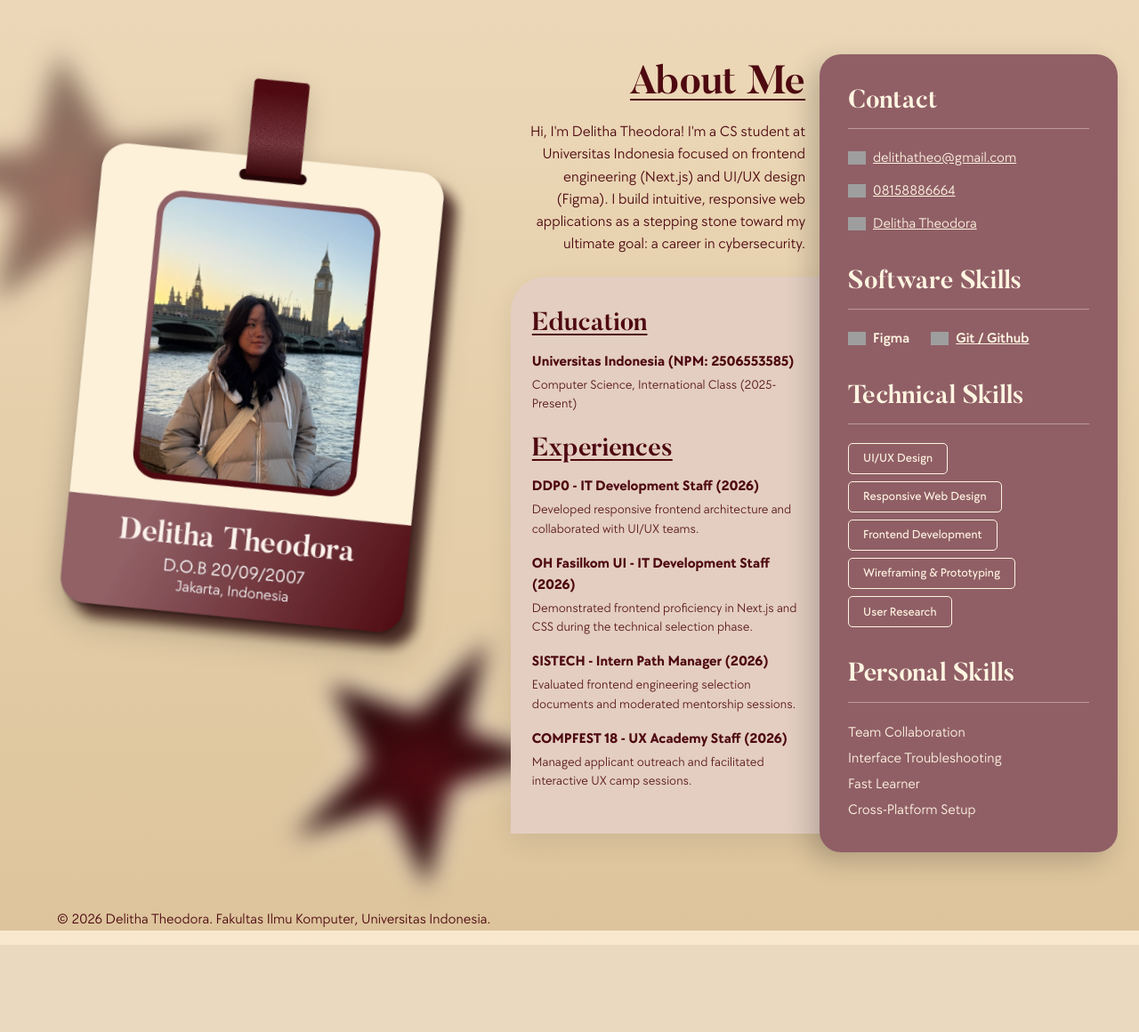
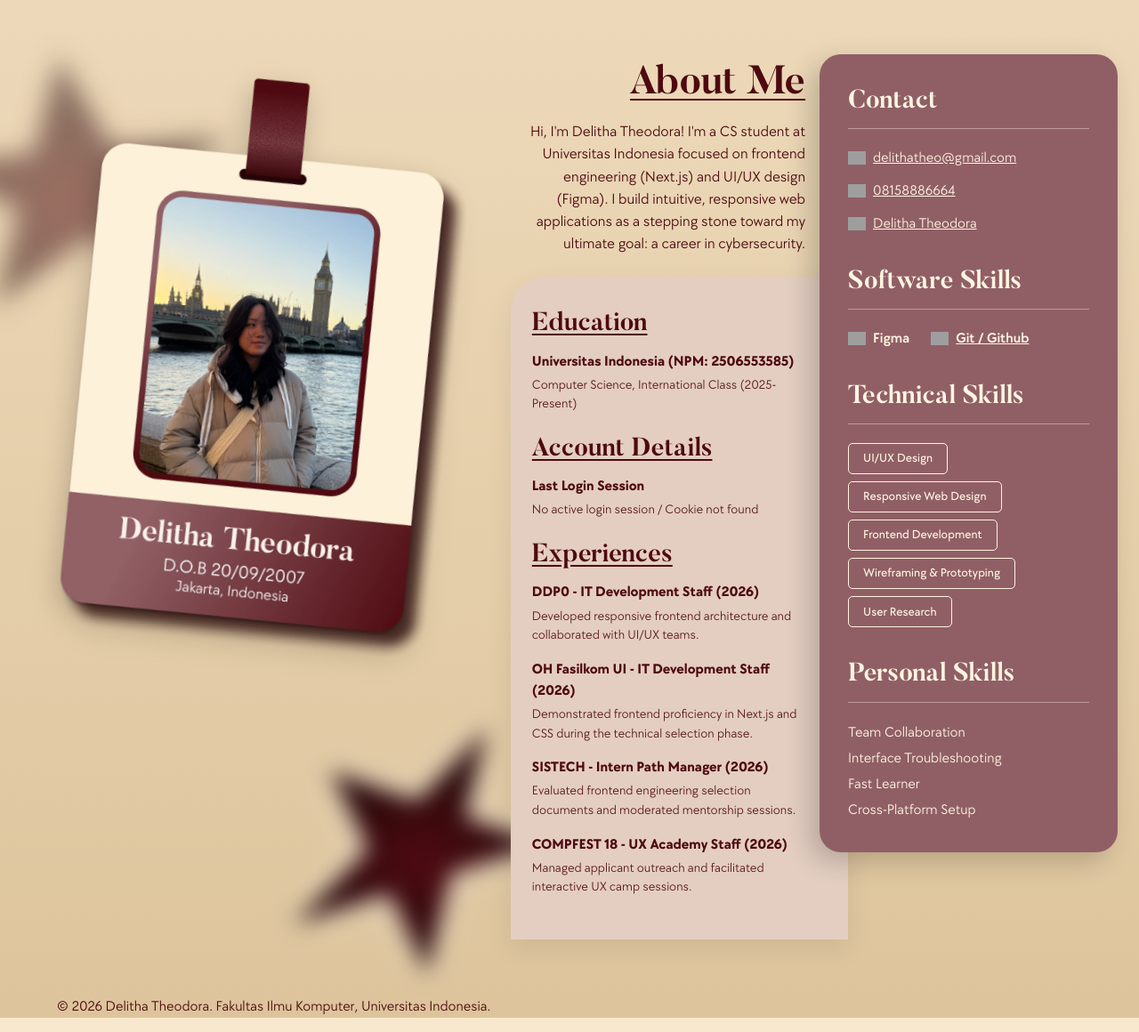
Before and after one commit to theodoradelitha/myportofolio, a Django app: page / in a window 1280 px wide. Shown: the part 811-1971 px from the top of the page at 89% size. Before the commit the page ends 1873 px from the top, so only its background shows below. Run offline with Django 5.2, Linux system fonts and the light colour scheme; grey boxes are pictures that could not be loaded.

Commit message:
feat: displaying last_login on the Profile Page

```diff
--- a/main/views.py
+++ b/main/views.py
@@ -10,6 +10,7 @@ from django.shortcuts import get_object_or_404, redirect, render
 import datetime
 
 def show_main(request):
+    last_login = request.COOKIES.get('last_login', 'No active login session / Cookie not found')
     context = {
         "name": "Delitha Theodora",
         "npm": "2506553585",
@@ -18,7 +19,8 @@ def show_main(request):
             "Hi, I'm Delitha Theodora! I'm a CS student at Universitas Indonesia focused on "
             "frontend engineering (Next.js) and UI/UX design (Figma). I build intuitive, responsive web "
             "applications as a stepping stone toward my ultimate goal: a career in cybersecurity."
-        )
+        ),
+        "last_login": last_login,
     }
     return render(request, "index.html", context)
 
--- a/templates/components/profile.html
+++ b/templates/components/profile.html
@@ -33,6 +33,12 @@
                     <h3 class="section-title-small">Education</h3>
                     <p class="bold">Universitas Indonesia (NPM: {{ npm }})</p>
                     <p class="small-text">{{ study_program }}</p>
+                </div>
+
+                <div class="profile-section">
+                    <h3 class="section-title-small">Account Details</h3>
+                    <p class="bold">Last Login Session</p>
+                    <p class="small-text">{{ last_login }}</p>
                 </div>
 
                 <div class="profile-section">
```
